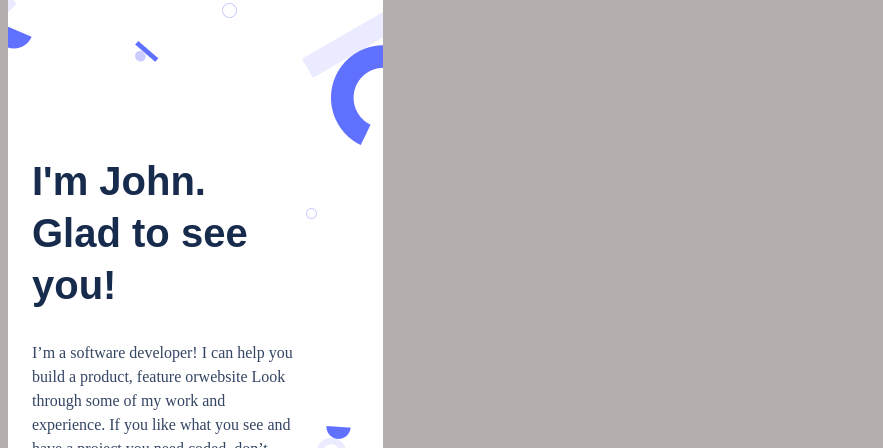
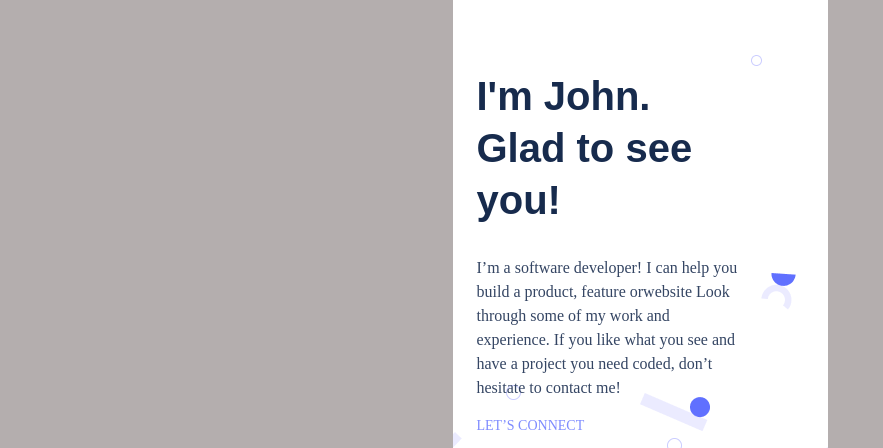
Before and after one commit to jovasal/Figma-portfolio, a plain HTML site: page Index.html in a window 1280 px wide. Shown: the part 248-696 px from the top of the page, without its empty margins (0-883 px from the left). Drawn offline with Linux system fonts and the light colour scheme.

Commit message:
done
done

```diff
--- a/style.css
+++ b/style.css
@@ -4,12 +4,13 @@ body {
   display: flex;
   flex-direction: column;
   flex-wrap: wrap;
-  justify-content: center;
+  justify-content: start;
   align-content: stretch;
   box-sizing: border-box;
   width: 375px;
   height: 1100px;
   background-color: #b4aeae;
+  margin: auto;
 }
 
 .header {
@@ -17,8 +18,8 @@ body {
   flex-direction: row;
   width: 375px;
   height: 92px;
-  justify-content: center;
   justify-content: space-between;
+
   align-items: center;
   padding: 50px 36px 15px 24px;
   box-sizing: border-box;
@@ -111,7 +112,7 @@ body {
 .headline {
   display: flex;
   flex-direction: column;
-  justify-content: space-between;
+  justify-content: center;
   width: 375px;
   height: 718px;
   left: 0px;
@@ -169,7 +170,7 @@ body.active {
 .connect {
   width: 117px;
   height: 24px;
-  font-family: 'Poppins';
+  font-family: "poppins";
   font-style: normal;
   font-weight: 500;
   font-size: 14px;
```
